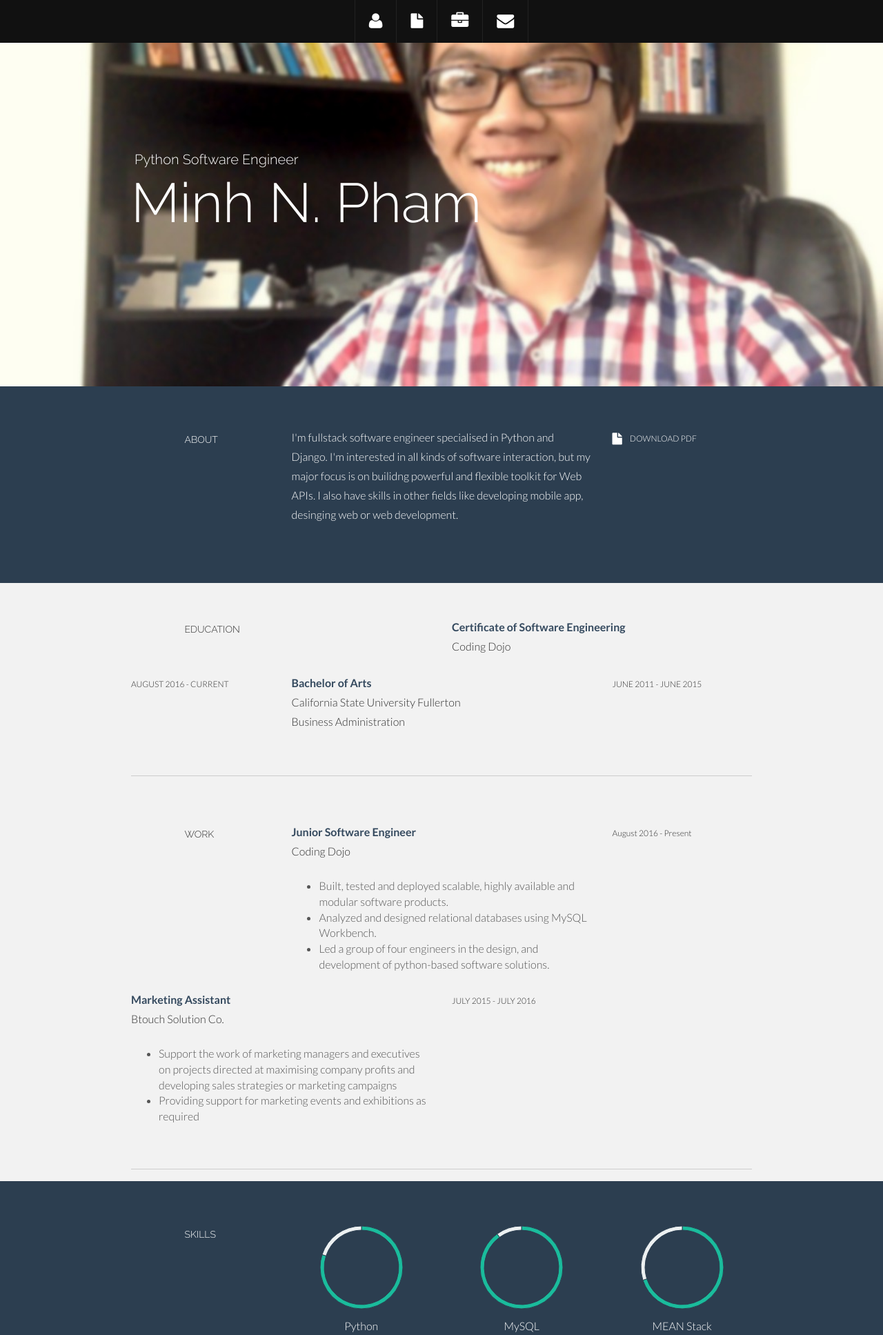
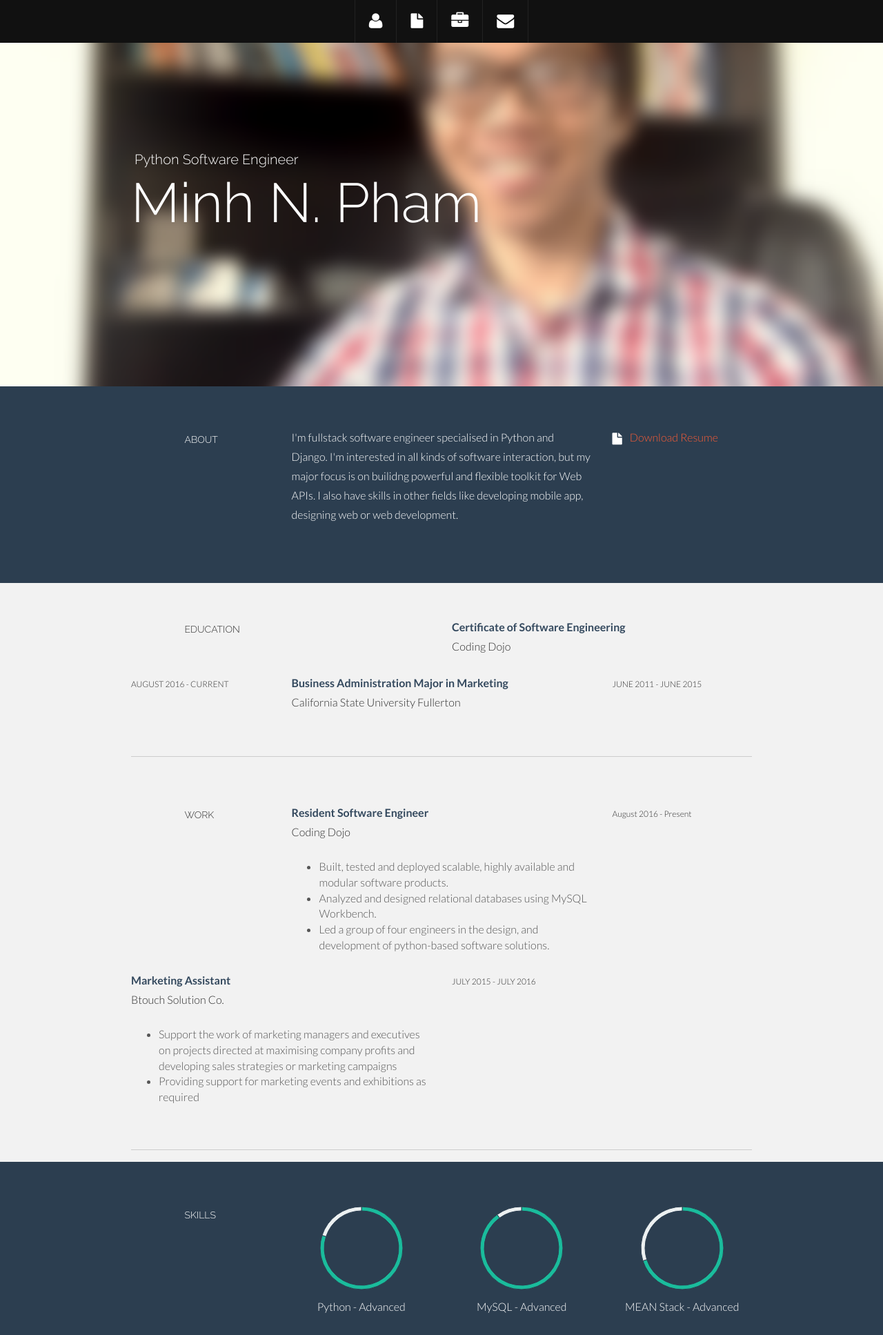
Before and after one commit to aminhp93/porfolio, a Django app: page / in a window 1280 px wide. Shown: the top 1935 px of the page at 69% size. Run offline with Django 3.2, Linux system fonts and the light colour scheme; some libraries are stand-ins or nearby versions.

Commit message:
fixing syntax errors

```diff
--- a/manage.py
+++ b/manage.py
@@ -5,6 +5,8 @@ import sys
 if __name__ == "__main__":
     os.environ.setdefault("DJANGO_SETTINGS_MODULE", "porfolio.settings")
 
+
+
     from django.core.management import execute_from_command_line
 
     execute_from_command_line(sys.argv)
--- a/templates/index.html
+++ b/templates/index.html
@@ -73,11 +73,13 @@
                     <h5>ABOUT</h5>
                 </div>
                 <div class="col-lg-6">
-                    <p>I'm fullstack software engineer specialised in Python and Django. I'm interested in all kinds of software interaction, but my major focus is on builidng powerful and flexible toolkit for Web APIs. I also have skills in other fields like developing mobile app, desinging web or web development.</p>
+                    <p>I'm fullstack software engineer specialised in Python and Django. I'm interested in all kinds of software interaction, but my major focus is on builidng powerful and flexible toolkit for Web APIs. I also have skills in other fields like developing mobile app, designing web or web development.</p>
                 </div>
                 <div class="col-lg-3">
                     <p><a href="../static/Resume.pdf"><i class="icon-file"></i></a>
-                        <sm>DOWNLOAD PDF</sm>
+                        <a href="../static/Resume.pdf">
+                            Download Resume
+                        </a>
                     </p>
                 </div>
             </div>
@@ -107,9 +109,9 @@
             </div>
             <div class="col-lg-6">
                 <p>
-                    <t>Bachelor of Arts</t>
+                    <t>Business Administration Major in Marketing</t>
                     <br/> California State University Fullerton
-                    <br/> Business Administration
+                    <br/>
                 </p>
             </div>
             <div class="col-lg-3">
@@ -131,7 +133,7 @@
             </div>
             <div class="col-lg-6">
                 <p>
-                    <t>Junior Software Engineer</t>
+                    <t>Resident Software Engineer</t>
                     <br/> Coding Dojo
                     <br/>
                 </p>
@@ -176,7 +178,6 @@
                     <sm>JULY 2015 - JULY 2016</sm>
                 </p>
             </div>
-
         </div>
         <!--/.row -->
         <br>
@@ -192,7 +193,7 @@
                 </div>
                 <div class="col-lg-3 centered">
                     <canvas id="javascript" height="130" width="130"></canvas>
-                    <p>Python</p>
+                    <p>Python - Advanced</p>
                     <br>
                     <script>
                     var doughnutData = [{
@@ -207,7 +208,7 @@
                 </div>
                 <div class="col-lg-3 centered">
                     <canvas id="bootstrap" height="130" width="130"></canvas>
-                    <p>MySQL</p>
+                    <p>MySQL - Advanced</p>
                     <br>
                     <script>
                     var doughnutData = [{
@@ -222,7 +223,7 @@
                 </div>
                 <div class="col-lg-3 centered">
                     <canvas id="wordpress" height="130" width="130"></canvas>
-                    <p>MEAN Stack</p>
+                    <p>MEAN Stack - Advanced</p>
                     <br>
                     <script>
                     var doughnutData = [{
@@ -237,14 +238,14 @@
                 </div>
                 <div class="col-lg-3 col-lg-offset-3 centered">
                     <canvas id="html" height="130" width="130"></canvas>
-                    <p>Django</p>
+                    <p>Django - Intermediate</p>
                     <br>
                     <script>
                     var doughnutData = [{
-                        value: 80,
+                        value: 60,
                         color: "#1abc9c"
                     }, {
-                        value: 20,
+                        value: 40,
                         color: "#ecf0f1"
                     }];
                     var myDoughnut = new Chart(document.getElementById("html").getContext("2d")).Doughnut(doughnutData);
@@ -252,14 +253,14 @@
                 </div>
                 <div class="col-lg-3 centered">
                     <canvas id="photoshop" height="130" width="130"></canvas>
-                    <p>Swift/Xcode</p>
+                    <p>Swift/Xcode - Intermediate</p>
                     <br>
                     <script>
                     var doughnutData = [{
-                        value: 70,
+                        value: 60,
                         color: "#1abc9c"
                     }, {
-                        value: 30,
+                        value: 40,
                         color: "#ecf0f1"
                     }];
                     var myDoughnut = new Chart(document.getElementById("photoshop").getContext("2d")).Doughnut(doughnutData);
@@ -326,10 +327,10 @@
                         </div>
                         <!-- Controls -->
                         <a class="left carousel-control" href="#carousel-example-generic" data-slide="prev">
-                            <span class="glyphicon glyphicon-chevron-left"></span>
+                            <span class="glyphicon glyphicon-chevron-left" style="color: red"></span>
                         </a>
                         <a class="right carousel-control" href="#carousel-example-generic" data-slide="next">
-                            <span class="glyphicon glyphicon-chevron-right"></span>
+                            <span class="glyphicon glyphicon-chevron-right" style="color: red"></span>
                         </a>
                     </div>
                 </div>
@@ -413,15 +414,13 @@
                         <br/> <a href="mailto:minhpn.org.ec@gmail.com?Subject=Hello" target="_top">minhpn.org.ec@gmail.com</a>
                     </p>
                     <p>
-                        <t>Adress</t>
-                        <br/> 839 Morrison Park Dr
-                        <br/> San Jose
-                        <br/> CA 95126
+                        <t>Address</t>
+                        <br/> San Jose, CA
                         <br/>
                     </p>
                     <p>
                         <t>Phone</t>
-                        <br/> +714 213 5025
+                        <br/> (714) 213 5025
                         <br/>
                     </p>
                 </div>
@@ -433,7 +432,6 @@
                         <a href="https://github.com/aminhp93"><img src="{% static 'img/icons/minh2.png' %}" alt="" style="width: 19px; height: 22px; padding: 0 6px 5px 0"></a>
                         <a href="https://www.facebook.com/minh.pham.33"><i class="icon-facebook"></i></a>
                         <a href="https://www.linkedin.com/in/minhpham93"><i class="icon-linkedin"></i></a>
-                        <a href="https://github.com/aminhp93"><i class="icon-apple"></i></a>
                     </p>
                 </div>
             </div>
```
Also changed, not shown: static/img/background_porfolio.png (deleted), static/img/background_porfolio_blurred.png, 1 other file.
